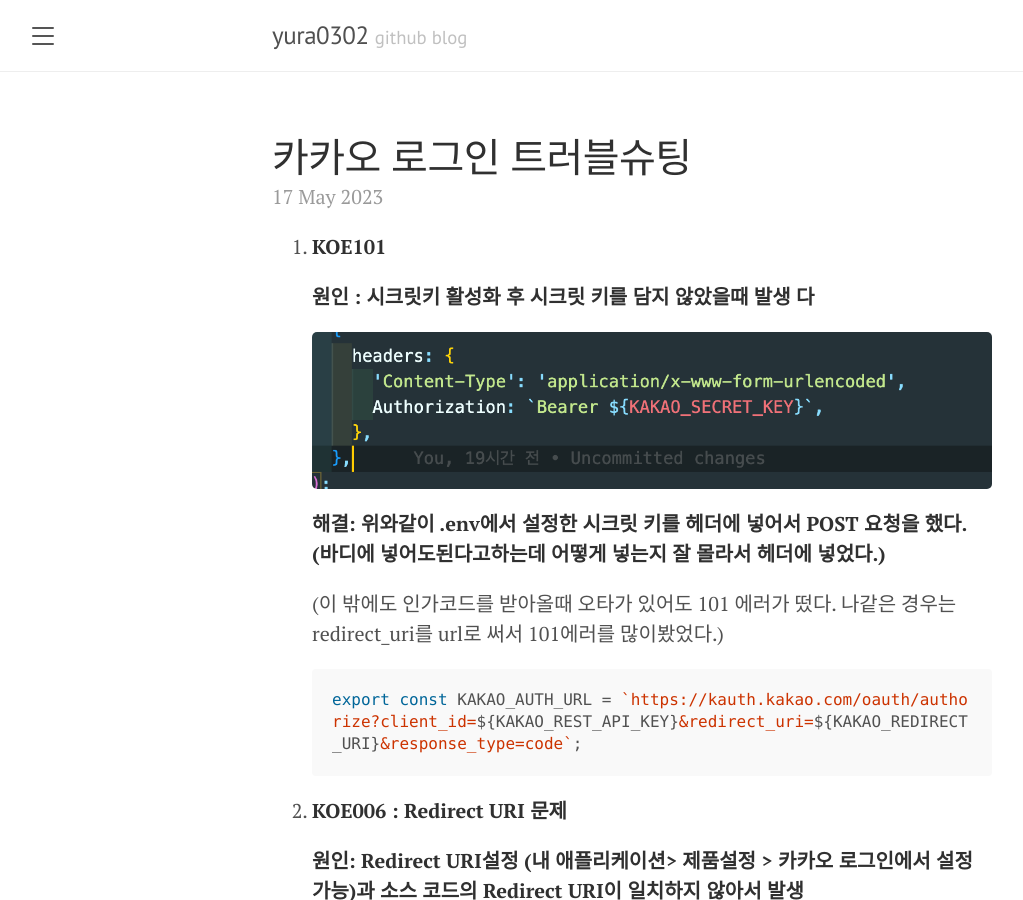
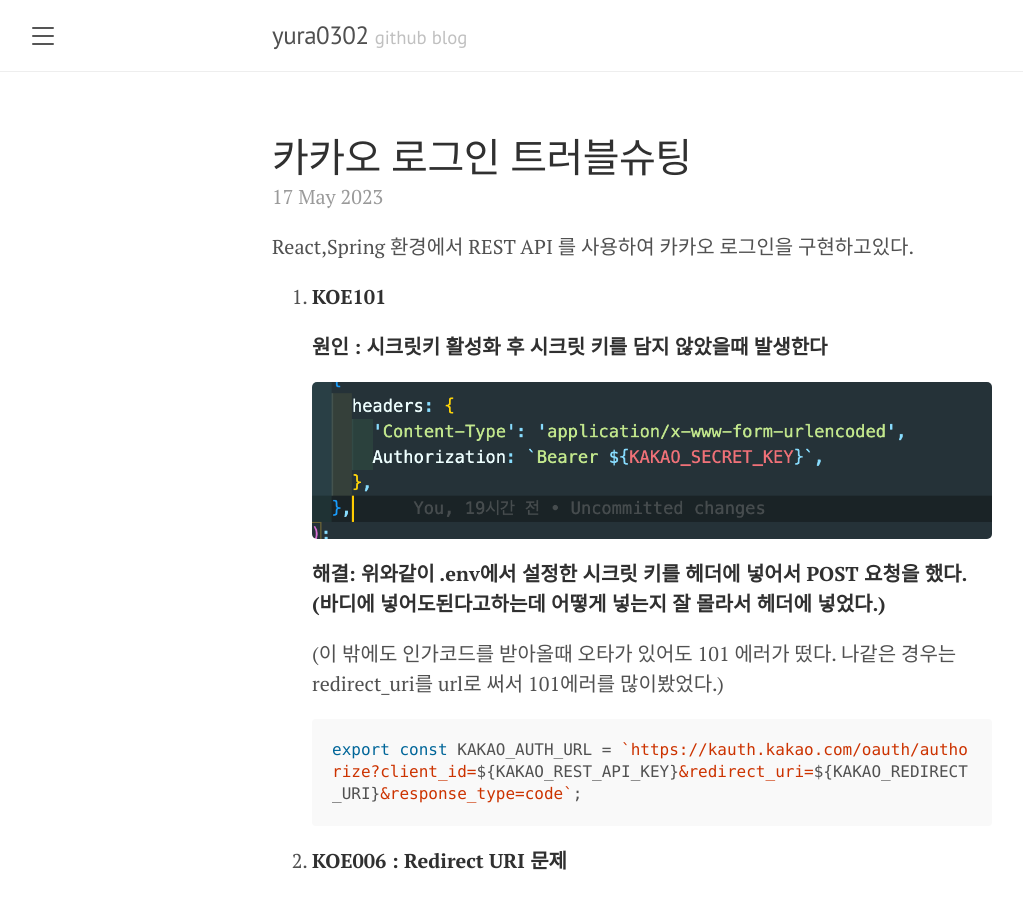
Before and after one commit to yura0302/yura0302.github.io, a Jekyll site: the page built from _posts/2023-05-17-카카오 로그인 트러블슈팅.md, in a window 1280 px wide and 900 px high. Shown: the whole window, without its empty margins (8-1031 px from the left). Built offline with Jekyll 4.4.1, drawn with Linux system fonts in a browser that asks for light colours.

Commit message:
2023-05-17-edit

```diff
--- a/_posts/2023-05-17-카카오 로그인 트러블슈팅.md
+++ b/_posts/2023-05-17-카카오 로그인 트러블슈팅.md
@@ -3,9 +3,11 @@
 title: 카카오 로그인 트러블슈팅
 ---
 
+React,Spring 환경에서 REST API 를 사용하여 카카오 로그인을 구현하고있다.
+
 1. **KOE101**
 
-   **원인 : 시크릿키 활성화 후 시크릿 키를 담지 않았을때 발생 다**
+   **원인 : 시크릿키 활성화 후 시크릿 키를 담지 않았을때 발생한다**
 
    ![스크린샷 2023-05-17 오후 9.39.41.png](/assets/images/oneone.png)
 
```
